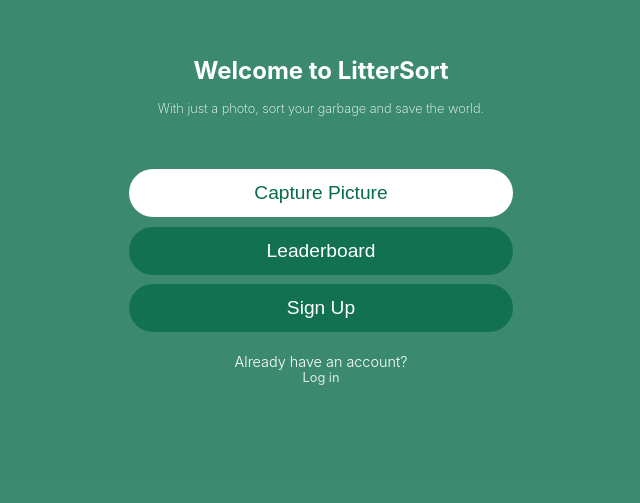
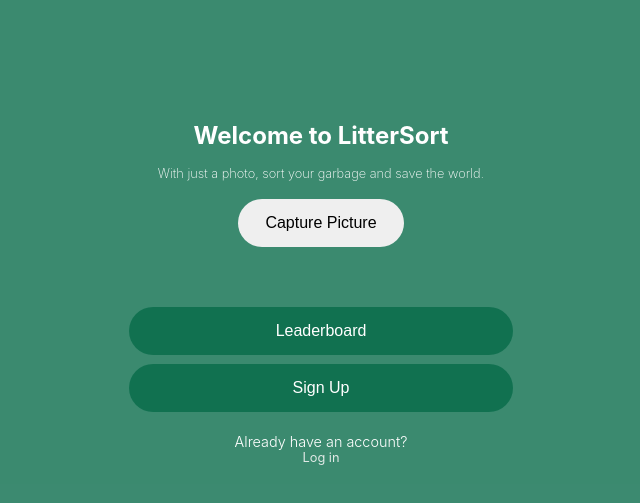
Before and after one commit to codeforsanjose/litter.ai, a React (Create React App) app in the folder client/: page / in a window 1280 px wide. Shown: the part 279-782 px from the top of the page, without its empty margins (319-959 px from the left). Built offline with nearby package versions, Linux system fonts and the light colour scheme; some icons are missing.

Commit message:
Rearranged landing page buttons so that capture photo is centered with the logo

```diff
--- a/client/src/Components/LandingPage.jsx
+++ b/client/src/Components/LandingPage.jsx
@@ -7,18 +7,22 @@ export default function LandingPage({ user }) {
   return (
     <>
       <div className="landing-container main-container">
-        <PiFlowerTulipThin className="landing-logo" />
-        <div className="landing-bottom-section">
+        <div className="landing-top-section">
+          <PiFlowerTulipThin className="landing-logo" />
           <div className="landing-text">
             <h1>Welcome to LitterSort</h1>
             <p>With just a photo, sort your garbage and save the world.</p>
           </div>
-          <div className="landing-buttons lower-buttons">
+          <div className="landing-top-buttons lower-buttons">
             <Link to="/capture">
               <button type="button" className="landing-capture-button">
                 Capture Picture
               </button>
             </Link>
+          </div>
+        </div>
+        <div className="landing-bottom-section">
+          <div className="landing-bottom-buttons lower-buttons">
             <Link to="/leaderboard">
               <button type="button" className="landing-secondary-button">
                 Leaderboard
--- a/client/src/css/App.css
+++ b/client/src/css/App.css
@@ -82,7 +82,7 @@
   margin: 0.3rem 0;
   border: none;
   border-radius: 10rem;
-  font-size: 1.2rem;
+  font-size: 1rem;
 }
 
 .lower-buttons button:hover {
--- a/client/src/css/Landing.css
+++ b/client/src/css/Landing.css
@@ -9,64 +9,71 @@
 }
 
 .landing-container
+.landing-top-section {
+  width: 100%;
+  display: flex;
+  flex-direction: column;
+  align-items: center;
+  margin-top: 12rem;
+}
+
+.landing-container
+.landing-top-section
 .landing-logo {
   font-size: 11rem;
-  margin-top: 8rem;
   color: var(--white);
 }
 
 .landing-container
-.landing-bottom-section
+.landing-top-section
 .landing-text {
   text-align: center;
   color: var(--white);
-  margin-bottom: 3rem;
+  margin-top: 1rem;
 }
 
 .landing-container
-.landing-bottom-section
+.landing-top-section
 .landing-text h1 {
   font-size: 1.5rem;
 }
 
 .landing-container
-.landing-bottom-section
+.landing-top-section
 .landing-text p {
   font-weight: 200;
   font-size: 0.8rem;
 }
 
 .landing-container
-.landing-bg-circle {
-  width: 30%;
-  height: 30%;
-  border-radius: 100rem;
-  background-color: var(--main-green);
+.landing-top-section
+.landing-capture-button {
+  width: 40vw;
 }
 
 .landing-container
-.landing-bottom-section {
-  margin-bottom: 7.5rem;
-}
-
-.landing-container
-.landing-bottom-section
-.landing-buttons
+.landing-top-section
+.landing-bottom-buttons
 .landing-capture-button {
   background-color: var(--white);
   color: var(--main-green);
 }
 
 .landing-container
+.landing-bottom-section {
+  margin-bottom: 2.5rem;
+}
+
+.landing-container
 .landing-bottom-section
-.landing-buttons
+.landing-bottom-buttons
 .landing-secondary-button:hover {
   border: solid var(--white) 0.01rem;
 }
 
 .landing-container
 .landing-bottom-section
-.landing-buttons
+.landing-bottom-buttons
 .landing-secondary-button {
   background-color: var(--main-green-half);;
   color: var(--white);
@@ -74,7 +81,7 @@
 
 .landing-container
 .landing-bottom-section
-.landing-buttons
+.landing-bottom-buttons
 .landing-login-text {
   display: flex;
   flex-direction: column;
@@ -85,7 +92,7 @@
 
 .landing-container
 .landing-bottom-section
-.landing-buttons
+.landing-bottom-buttons
 .landing-login-text p {
   margin: 1rem 0 0 0;
   color: var(--white);
@@ -95,7 +102,7 @@
 
 .landing-container
 .landing-bottom-section
-.landing-buttons
+.landing-bottom-buttons
 .landing-login-text a {
   font-size: 0.8rem;
   color: var(--lb-gray);
@@ -104,7 +111,7 @@
 
 .landing-container
 .landing-bottom-section
-.landing-buttons
+.landing-bottom-buttons
 .landing-login-text a:hover {
   color: var(--sec-green);
 }
@@ -127,10 +134,18 @@
 
 /* Portrait tablets and large phones */
 @media only screen and (min-width: 601px) and (max-width: 992px) {
-
+  .landing-container
+  .landing-top-section
+  .landing-capture-button {
+    width: 25vw;
+  }
 }
 
 /* Small laptops and desktops */
 @media only screen and (min-width: 993px) {
-
+  .landing-container
+  .landing-top-section
+  .landing-capture-button {
+    width: 13vw;
+  }
 }
```
